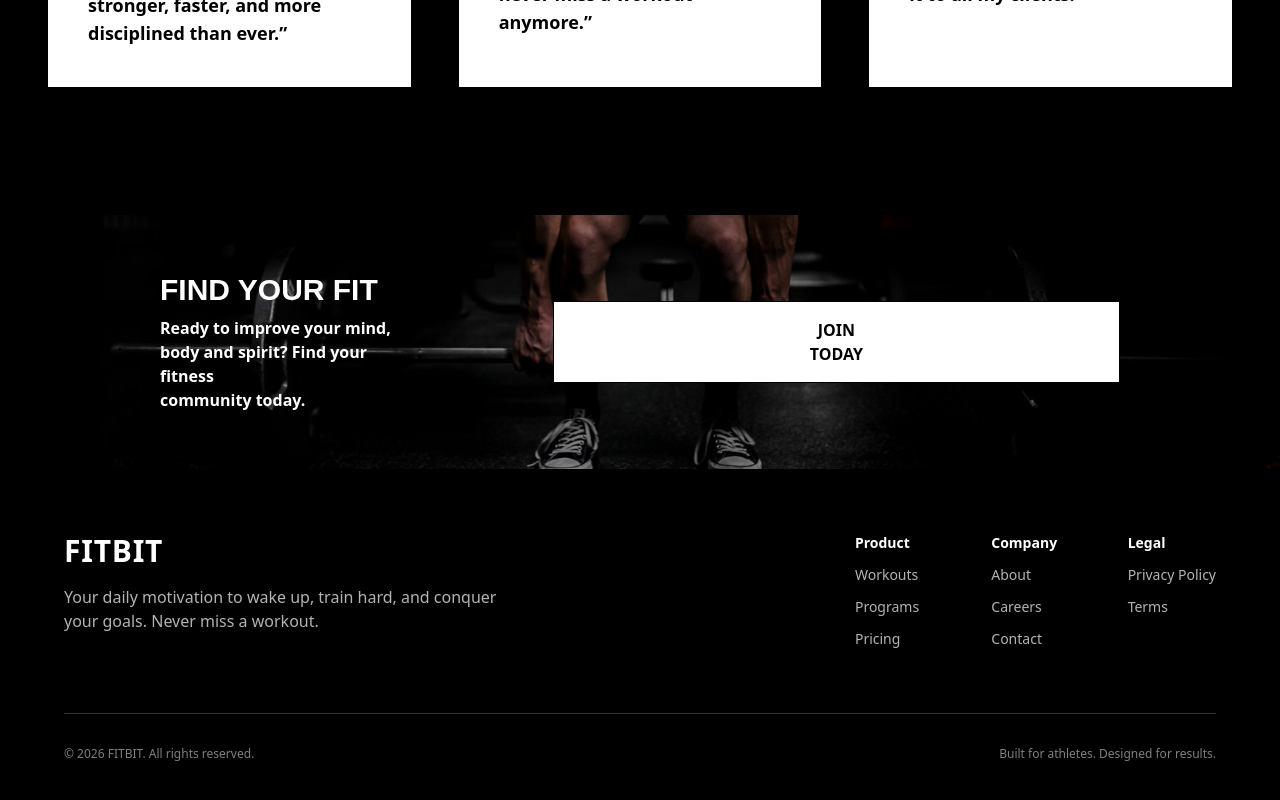
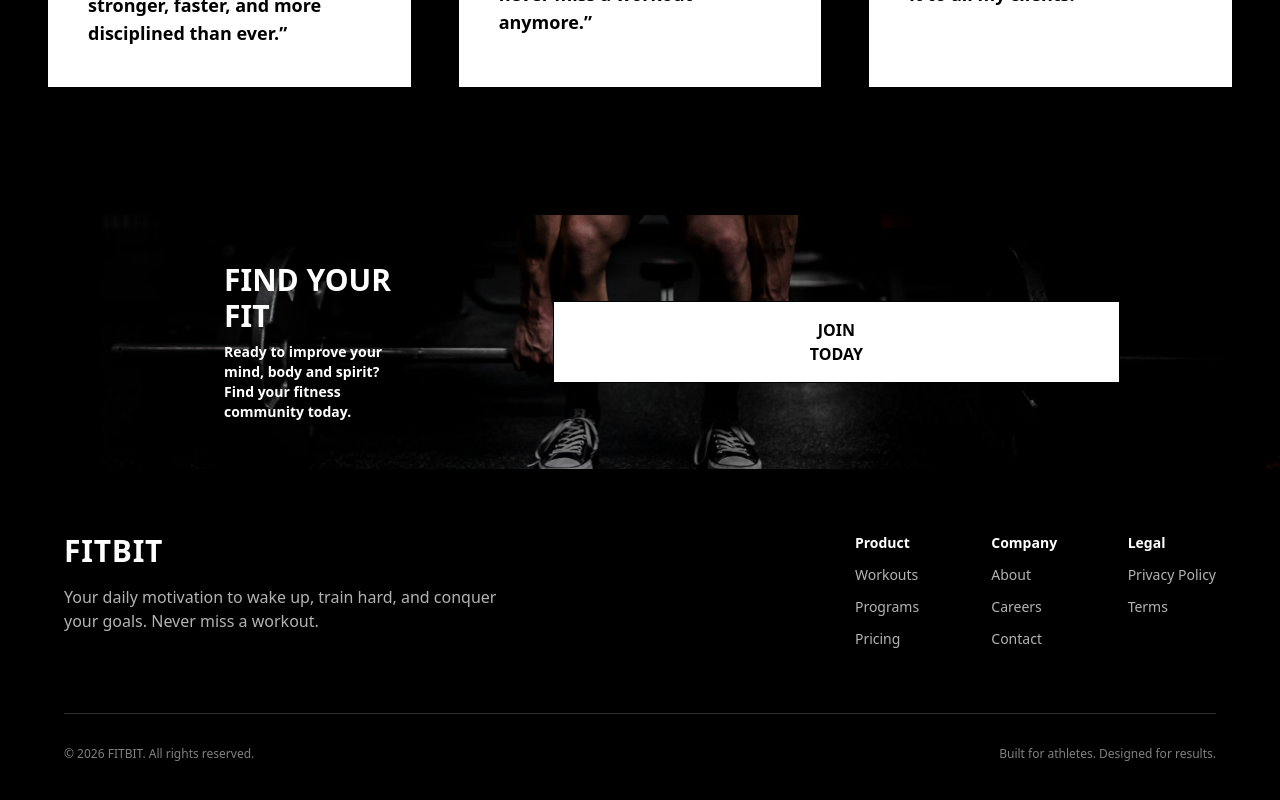
Before and after one commit to Love-Dewangan-Hestabit/Training-Modules-Hestabit-main, a Next.js app in the folder Week 3 Advance Frontend/Dashboard using Next.js and Tailwind CSS/dashboard-ui/: page / in a window 1280 px wide. Shown: the part 3967-4767 px from the top of the page. Built offline with nearby package versions, Linux system fonts and the light colour scheme.

Commit message:
added changes to the landing page

```diff
--- a/Week 3 Advance Frontend/Dashboard using Next.js and Tailwind CSS/dashboard-ui/src/app/layout.jsx
+++ b/Week 3 Advance Frontend/Dashboard using Next.js and Tailwind CSS/dashboard-ui/src/app/layout.jsx
@@ -7,7 +7,11 @@ export const metadata = {
   },
   description:
     "FitBit helps you train smarter, stay consistent, and achieve your fitness goals.",
-  viewport: "width=device-width, initial-scale=1",
+};
+
+export const viewport = {
+  width: "device-width",
+  initialScale: 1,
 };
 
 export default function RootLayout({ children }) {
--- a/Week 3 Advance Frontend/Dashboard using Next.js and Tailwind CSS/dashboard-ui/src/app/page.jsx
+++ b/Week 3 Advance Frontend/Dashboard using Next.js and Tailwind CSS/dashboard-ui/src/app/page.jsx
@@ -1,17 +1,21 @@
 "use client";
 
+import { useState } from "react";
 import NavbarHome from "@/components/ui/Navbar_Home";
 import Footer from "@/components/ui/Footer";
 import Testimonials from "@/components/ui/Testimonial";
 import Button from "@/components/ui/Button";
+import LoginModal from "@/components/ui/Login";
 import Image from "next/image";
 
 export default function HomePage() {
+  const [loginOpen, setLoginOpen] = useState(false);
+
   return (
     <>
       <NavbarHome />
 
-      <main className="pt-20 min-h-screen bg-white  overflow-hidden">
+      <main className="pt-20 min-h-screen bg-white overflow-hidden">
         <div className="relative">
           <Image
             src="/hero.png"
@@ -31,6 +35,7 @@ export default function HomePage() {
             <Button
               variant="tryForFree"
               size="lg"
+              onClick={() => setLoginOpen(true)}
               className="text-black font-sans font-semibold hover:bg-black hover:text-white"
             >
               Get Started
@@ -105,12 +110,12 @@ export default function HomePage() {
           <Image src="/banner3.png" alt="Running" width={1920} height={500} />
           <div className="absolute inset-0 bg-black/40" />
 
-          <div className="absolute inset-0 flex flex-col md:flex-row items-start md:items-center px-6 md:px-40 gap-8 md:gap-40">
+          <div className="absolute left-16 inset-0 flex flex-col md:flex-row items-start md:items-center px-6 md:px-40 gap-8 md:gap-40">
             <div>
-              <h1 className="font-sanstext-xl md:text-3xl text-white font-bold">
+              <h1 className="font-sans text-md md:text-3xl text-white font-bold">
                 FIND YOUR FIT
               </h1>
-              <p className="font-sans font-semibold text-white mt-2">
+              <p className="font-sans font-light text-sm md:font-semibold text-white mt-2">
                 Ready to improve your mind, body and spirit? Find your fitness
                 <br />
                 community today.
@@ -119,7 +124,8 @@ export default function HomePage() {
 
             <Button
               variant="joinToday"
-              className=" text-black font-semibold font-sans "
+              onClick={() => setLoginOpen(true)}
+              className="text-black font-semibold font-sans"
             >
               JOIN TODAY
             </Button>
@@ -128,6 +134,9 @@ export default function HomePage() {
       </main>
 
       <Footer />
+
+      {/* LOGIN MODAL */}
+      <LoginModal isOpen={loginOpen} onClose={() => setLoginOpen(false)} />
     </>
   );
 }
```
